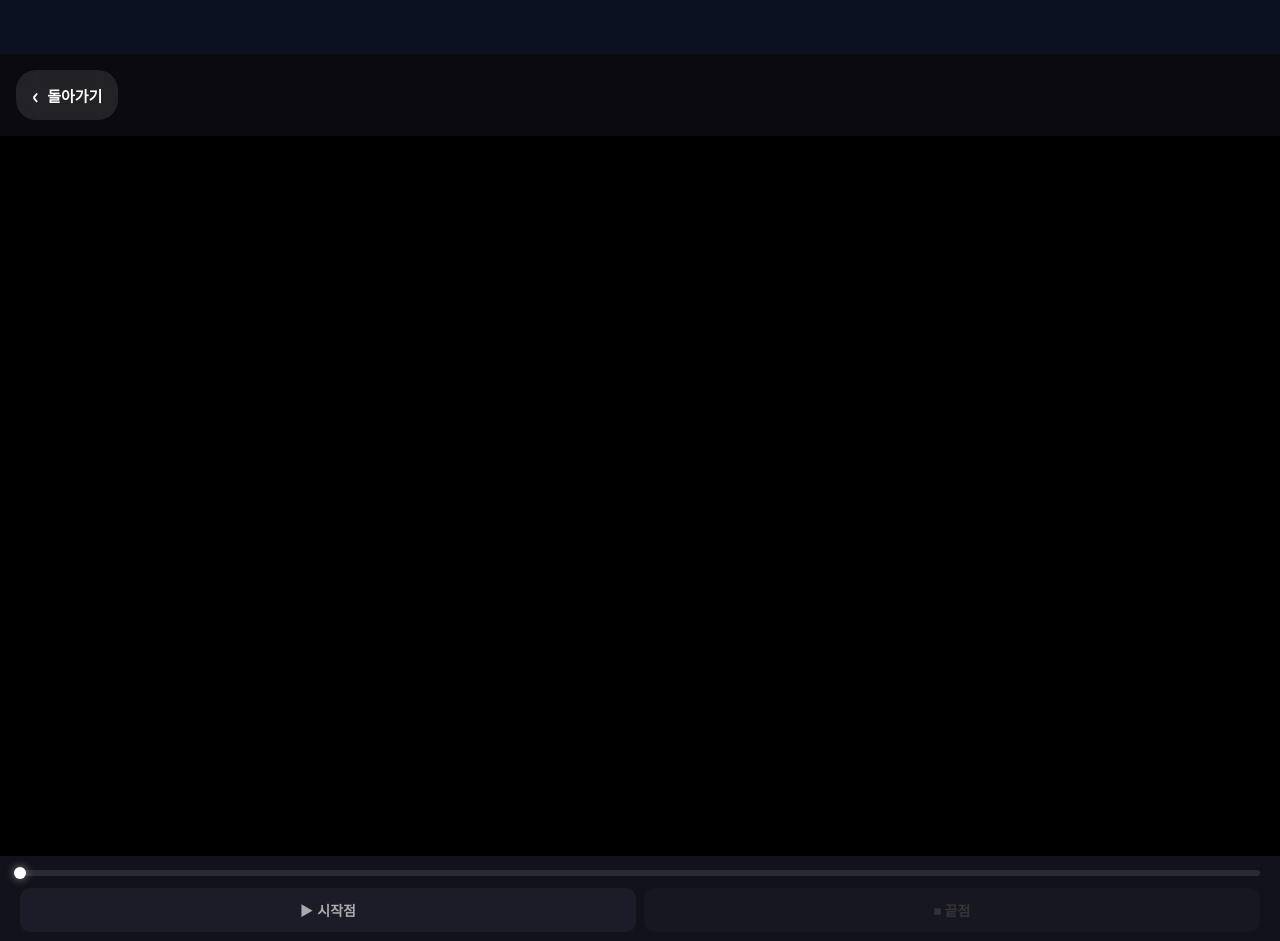
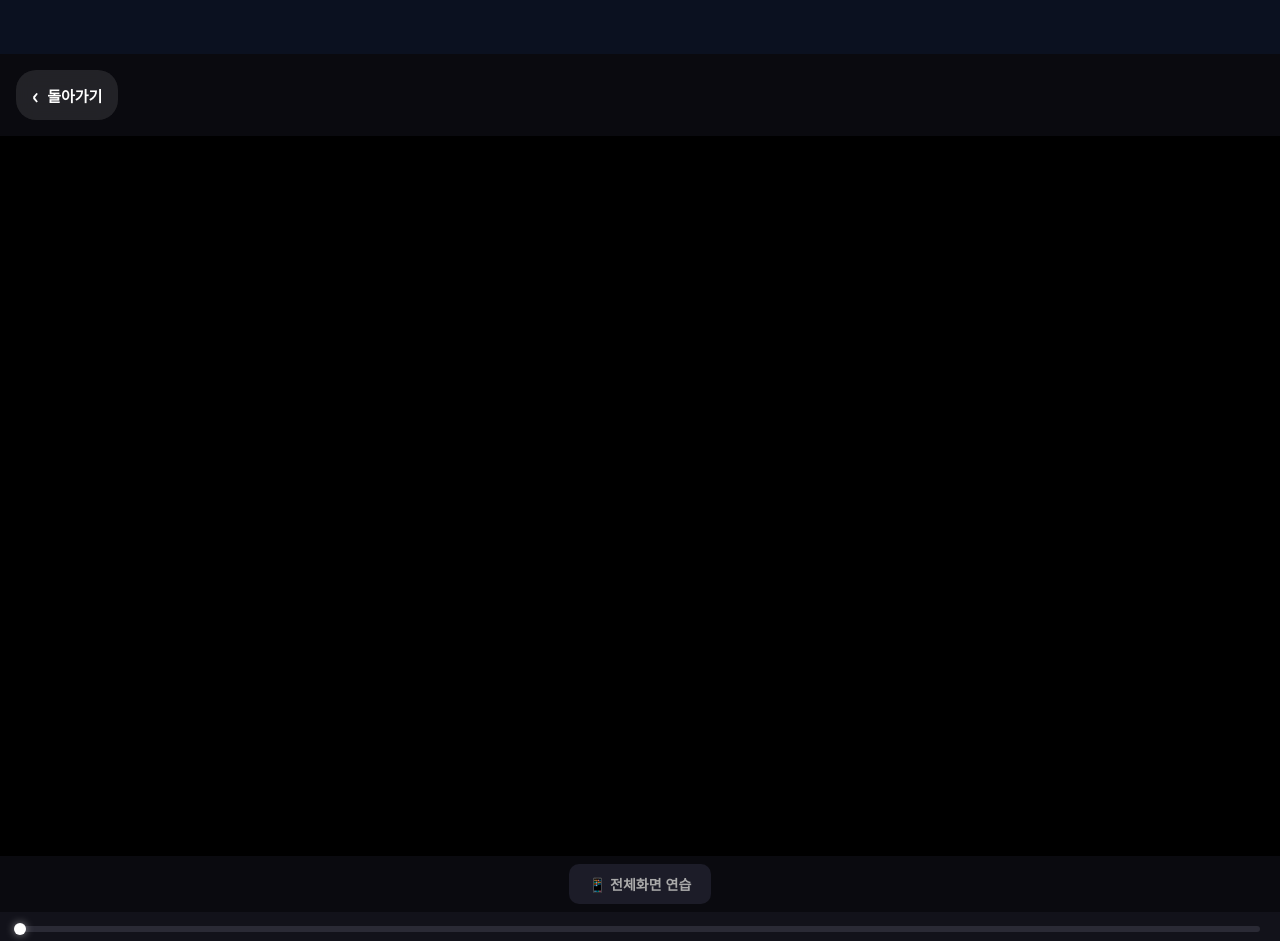
Before and after one commit to elleme1/stepbystep-linedance, a React (Vite) app: page /video/1 in a window 1280 px wide. Shown: the top 941 px of the page. Built offline with nearby package versions, Linux system fonts and the light colour scheme.

Commit message:
feat: 풀스크린 연습 모드 버튼 추가 (6/8)

```diff
--- a/src/pages/VideoDetail.jsx
+++ b/src/pages/VideoDetail.jsx
@@ -1,4 +1,4 @@
-import React, { useState, useRef, useEffect } from 'react';
+import React, { useState, useRef, useEffect, useCallback } from 'react';
 import { useParams, useNavigate } from 'react-router-dom';
 import songs from '../data/songs';
 import { levelText } from '../data/constants';
@@ -23,8 +23,10 @@ export default function VideoDetail() {
 
     const playerRef = useRef(null);
     const containerRef = useRef(null);
+    const videoWrapperRef = useRef(null);
     const progressInterval = useRef(null);
     const [playerReady, setPlayerReady] = useState(false);
+    const [isFullscreen, setIsFullscreen] = useState(false);
 
     const song = songs.find(s => s.id === Number(id)) || songs[0];
     const hasTutorial = !!song.tutorialId;
@@ -199,7 +201,7 @@ export default function VideoDetail() {
             </div>
 
             {/* 📺 유튜브 영상 플레이어 */}
-            <div style={{ width: '100%', aspectRatio: '16/9', backgroundColor: '#000', position: 'relative' }}>
+            <div ref={videoWrapperRef} style={{ width: '100%', aspectRatio: '16/9', backgroundColor: '#000', position: 'relative' }}>
                 {currentVideoId ? (
                     <div ref={containerRef} style={{ width: '100%', height: '100%' }} />
                 ) : (
@@ -246,6 +248,36 @@ export default function VideoDetail() {
                     </div>
                 )}
             </div>
+
+            {/* 📱 풀스크린 연습 모드 버튼 */}
+            {currentVideoId && (
+                <div style={{ display: 'flex', justifyContent: 'center', padding: '8px 16px' }}>
+                    <button
+                        onClick={() => {
+                            const el = videoWrapperRef.current;
+                            if (!el) return;
+                            if (!document.fullscreenElement) {
+                                (el.requestFullscreen || el.webkitRequestFullscreen || el.msRequestFullscreen).call(el);
+                                setIsFullscreen(true);
+                                try { screen.orientation?.lock?.('landscape'); } catch (e) { }
+                            } else {
+                                (document.exitFullscreen || document.webkitExitFullscreen || document.msExitFullscreen).call(document);
+                                setIsFullscreen(false);
+                            }
+                        }}
+                        style={{
+                            display: 'flex', alignItems: 'center', gap: '6px',
+                            padding: '10px 20px', borderRadius: '10px', border: 'none',
+                            fontSize: '14px', fontWeight: '700', cursor: 'pointer',
+                            background: isFullscreen ? 'rgba(255, 45, 85, 0.2)' : '#1c1c28',
+                            color: isFullscreen ? '#ff6699' : '#aaa',
+                            transition: 'all 0.2s'
+                        }}
+                    >
+                        {isFullscreen ? '🔲 전체화면 해제' : '📱 전체화면 연습'}
+                    </button>
+                </div>
+            )}
 
             {/* 🎬 구간 반복(클립) 패널 */}
             {currentVideoId && (
```
